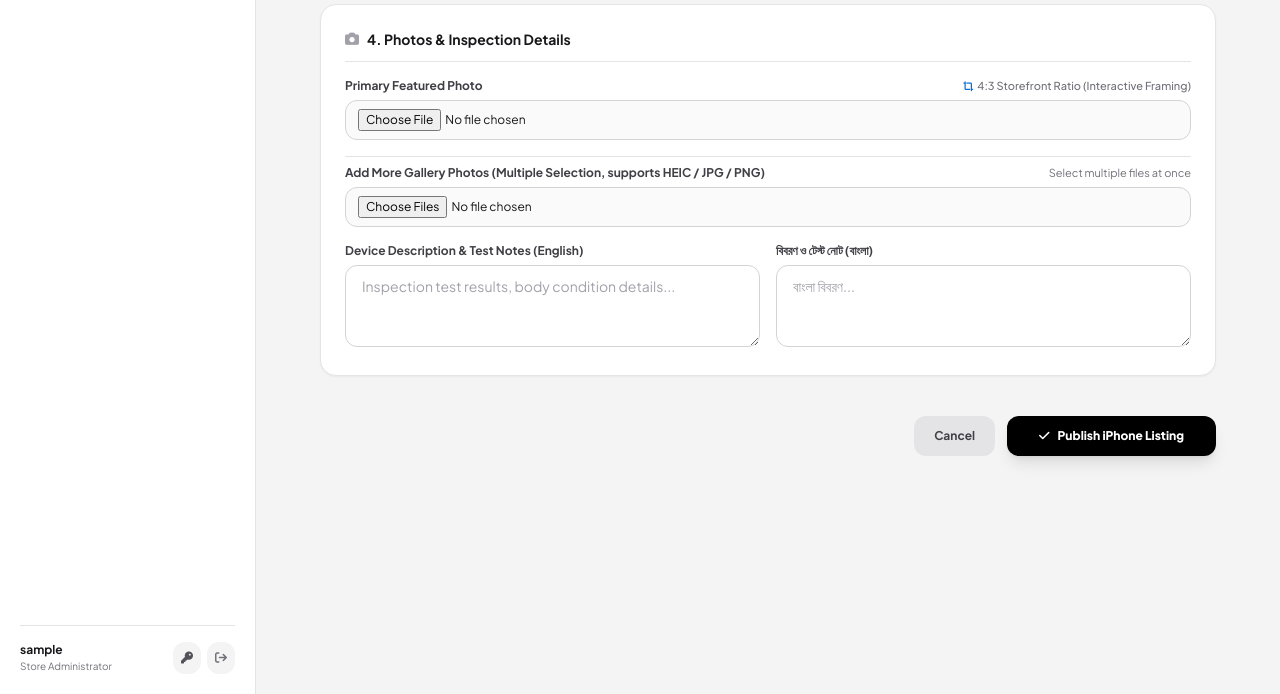
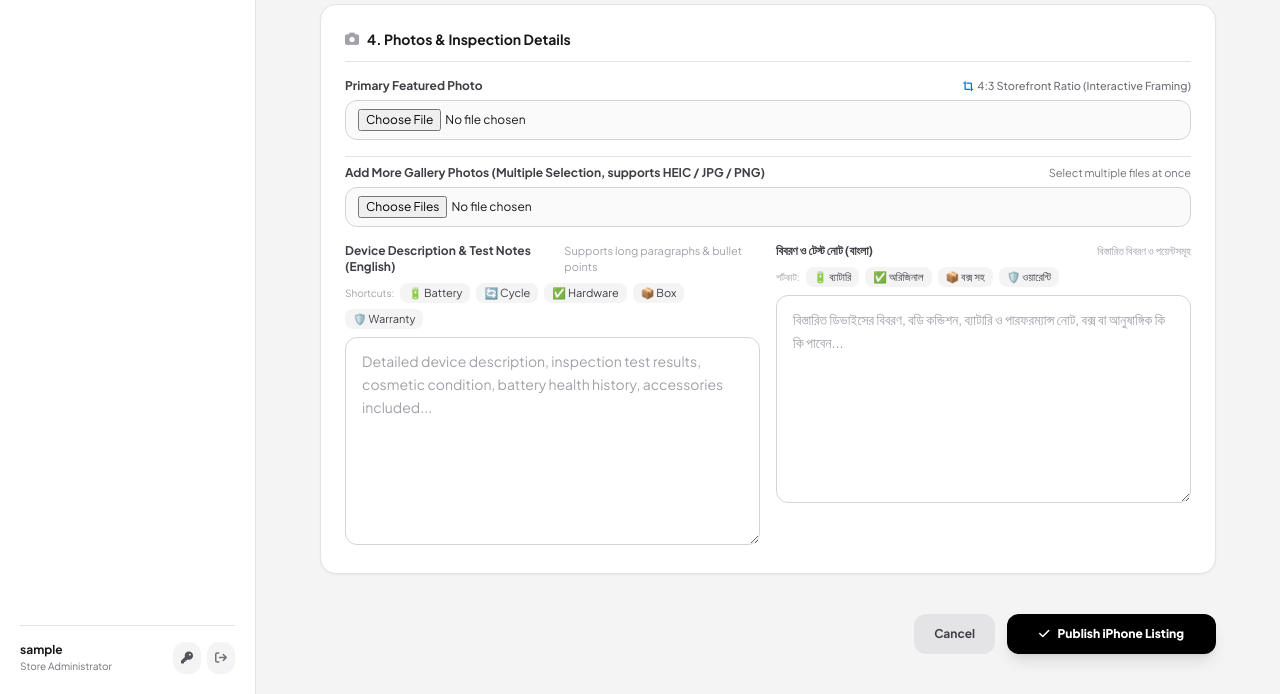
Before and after one commit to jubaerkhan49/gadget-deluxe-shop, a Django app: page /shop-admin/products/create/ in a window 1280 px wide. Shown: the part 1395-2089 px from the top of the page. Run offline with Django 5.2, Linux system fonts and the light colour scheme; the visitor is signed in with stand-in values (Sample User, id 1); data comes from the database, SQL or seed files in the repository; data that the repository does not hold is empty; some libraries are stand-ins or nearby versions.

Commit message:
Support long multi-line device descriptions with shortcuts and pre-line rendering

```diff
--- a/dashboard/forms.py
+++ b/dashboard/forms.py
@@ -84,8 +84,16 @@ class ProductForm(forms.ModelForm):
                 'class': 'w-full px-3 py-2 rounded-xl border border-zinc-300 dark:border-zinc-700 bg-zinc-50 dark:bg-zinc-900 text-xs text-zinc-900 dark:text-zinc-100',
                 'accept': 'image/*,.heic,.heif,.HEIC,.HEIF'
             }),
-            'description': forms.Textarea(attrs={'class': TEXTAREA_CLASSES, 'rows': 3, 'placeholder': 'Inspection test results, body condition details...'}),
-            'description_bn': forms.Textarea(attrs={'class': TEXTAREA_CLASSES, 'rows': 3, 'placeholder': 'বাংলা বিবরণ...'}),
+            'description': forms.Textarea(attrs={
+                'class': 'w-full px-4 py-3 rounded-xl border border-zinc-300 dark:border-zinc-700 bg-white dark:bg-zinc-900 text-zinc-900 dark:text-zinc-100 text-sm leading-relaxed placeholder:text-zinc-400 dark:placeholder:text-zinc-500 focus:outline-none focus:ring-2 focus:ring-black dark:focus:ring-white transition resize-y min-h-[180px]',
+                'rows': 8,
+                'placeholder': 'Detailed device description, inspection test results, cosmetic condition, battery health history, accessories included...'
+            }),
+            'description_bn': forms.Textarea(attrs={
+                'class': 'w-full px-4 py-3 rounded-xl border border-zinc-300 dark:border-zinc-700 bg-white dark:bg-zinc-900 text-zinc-900 dark:text-zinc-100 text-sm leading-relaxed placeholder:text-zinc-400 dark:placeholder:text-zinc-500 focus:outline-none focus:ring-2 focus:ring-black dark:focus:ring-white transition resize-y min-h-[180px]',
+                'rows': 8,
+                'placeholder': 'বিস্তারিত ডিভাইসের বিবরণ, বডি কন্ডিশন, ব্যাটারি ও পারফরম্যান্স নোট, বক্স বা আনুষাঙ্গিক কি কি পাবেন...'
+            }),
             'status': forms.Select(attrs={'class': SELECT_CLASSES}),
             'featured': forms.CheckboxInput(attrs={'class': 'w-4 h-4 text-black rounded border-zinc-300 dark:border-zinc-700 focus:ring-black'}),
         }
--- a/templates/dashboard/products/form.html
+++ b/templates/dashboard/products/form.html
@@ -322,15 +322,39 @@
                     {% endif %}
                 </div>
 
-                <div>
-                    <label class="block font-bold text-zinc-700 dark:text-zinc-300 mb-1.5">Device Description & Test Notes (English)</label>
+                <div class="space-y-2">
+                    <div class="flex items-center justify-between">
+                        <label class="block font-bold text-zinc-700 dark:text-zinc-300">Device Description & Test Notes (English)</label>
+                        <span class="text-[11px] text-zinc-400">Supports long paragraphs & bullet points</span>
+                    </div>
+                    <!-- Quick bullet templates -->
+                    <div class="flex flex-wrap items-center gap-1.5 text-[11px]">
+                        <span class="text-zinc-400 text-[10px]">Shortcuts:</span>
+                        <button type="button" onclick="insertBullet('id_description', '🔋 Battery Health: ')" class="px-2 py-0.5 rounded-lg bg-zinc-100 dark:bg-zinc-800 hover:bg-zinc-200 dark:hover:bg-zinc-700 text-zinc-700 dark:text-zinc-300 transition cursor-pointer">🔋 Battery</button>
+                        <button type="button" onclick="insertBullet('id_description', '🔄 Cycle Count: ')" class="px-2 py-0.5 rounded-lg bg-zinc-100 dark:bg-zinc-800 hover:bg-zinc-200 dark:hover:bg-zinc-700 text-zinc-700 dark:text-zinc-300 transition cursor-pointer">🔄 Cycle</button>
+                        <button type="button" onclick="insertBullet('id_description', '✅ 100% Genuine & Tested Hardware')" class="px-2 py-0.5 rounded-lg bg-zinc-100 dark:bg-zinc-800 hover:bg-zinc-200 dark:hover:bg-zinc-700 text-zinc-700 dark:text-zinc-300 transition cursor-pointer">✅ Hardware</button>
+                        <button type="button" onclick="insertBullet('id_description', '📦 With Box & Original Cable')" class="px-2 py-0.5 rounded-lg bg-zinc-100 dark:bg-zinc-800 hover:bg-zinc-200 dark:hover:bg-zinc-700 text-zinc-700 dark:text-zinc-300 transition cursor-pointer">📦 Box</button>
+                        <button type="button" onclick="insertBullet('id_description', '🛡️ 7 Days Replacement Warranty')" class="px-2 py-0.5 rounded-lg bg-zinc-100 dark:bg-zinc-800 hover:bg-zinc-200 dark:hover:bg-zinc-700 text-zinc-700 dark:text-zinc-300 transition cursor-pointer">🛡️ Warranty</button>
+                    </div>
                     {{ form.description }}
                 </div>
 
-                <div>
-                    <label class="block font-bold text-zinc-700 dark:text-zinc-300 mb-1.5">বিবরণ ও টেস্ট নোট (বাংলা)</label>
+                <div class="space-y-2">
+                    <div class="flex items-center justify-between">
+                        <label class="block font-bold text-zinc-700 dark:text-zinc-300">বিবরণ ও টেস্ট নোট (বাংলা)</label>
+                        <span class="text-[11px] text-zinc-400">বিস্তারিত বিবরণ ও পয়েন্টসমূহ</span>
+                    </div>
+                    <!-- Quick bullet templates for Bangla -->
+                    <div class="flex flex-wrap items-center gap-1.5 text-[11px]">
+                        <span class="text-zinc-400 text-[10px]">শর্টকাট:</span>
+                        <button type="button" onclick="insertBullet('id_description_bn', '🔋 ব্যাটারি হেলথ: ')" class="px-2 py-0.5 rounded-lg bg-zinc-100 dark:bg-zinc-800 hover:bg-zinc-200 dark:hover:bg-zinc-700 text-zinc-700 dark:text-zinc-300 transition cursor-pointer">🔋 ব্যাটারি</button>
+                        <button type="button" onclick="insertBullet('id_description_bn', '✅ সম্পূর্ণ অরিজিনাল ও টেস্টেড')" class="px-2 py-0.5 rounded-lg bg-zinc-100 dark:bg-zinc-800 hover:bg-zinc-200 dark:hover:bg-zinc-700 text-zinc-700 dark:text-zinc-300 transition cursor-pointer">✅ অরিজিনাল</button>
+                        <button type="button" onclick="insertBullet('id_description_bn', '📦 বক্স ও অরিজিনাল কেবল সহ')" class="px-2 py-0.5 rounded-lg bg-zinc-100 dark:bg-zinc-800 hover:bg-zinc-200 dark:hover:bg-zinc-700 text-zinc-700 dark:text-zinc-300 transition cursor-pointer">📦 বক্স সহ</button>
+                        <button type="button" onclick="insertBullet('id_description_bn', '🛡️ ৭ দিনের রিপ্লেসমেন্ট গ্যারান্টি')" class="px-2 py-0.5 rounded-lg bg-zinc-100 dark:bg-zinc-800 hover:bg-zinc-200 dark:hover:bg-zinc-700 text-zinc-700 dark:text-zinc-300 transition cursor-pointer">🛡️ ওয়ারেন্টি</button>
+                    </div>
                     {{ form.description_bn }}
                 </div>
+
             </div>
         </div>
 
@@ -355,6 +379,20 @@
 <script src="https://cdnjs.cloudflare.com/ajax/libs/cropperjs/1.6.2/cropper.min.js"></script>
 
 <script>
+    // Helper to insert bullet shortcuts into description textareas
+    function insertBullet(fieldId, text) {
+        const el = document.getElementById(fieldId);
+        if (!el) return;
+        const start = el.selectionStart;
+        const end = el.selectionEnd;
+        const val = el.value;
+        const prefix = (val.length > 0 && !val.endsWith('\n')) ? '\n' : '';
+        el.value = val.substring(0, start) + prefix + text + '\n' + val.substring(end);
+        el.focus();
+        const nextPos = start + prefix.length + text.length;
+        el.setSelectionRange(nextPos, nextPos);
+    }
+
     // Utility to format bytes into readable sizes
     function formatBytes(bytes) {
         if (!bytes || bytes === 0) return '0 Bytes';
```
Also changed, not shown: templates/store/product_detail.html (+5 -10 lines), media/products/iphone_15_photo_dypckHh.jpg (added).
